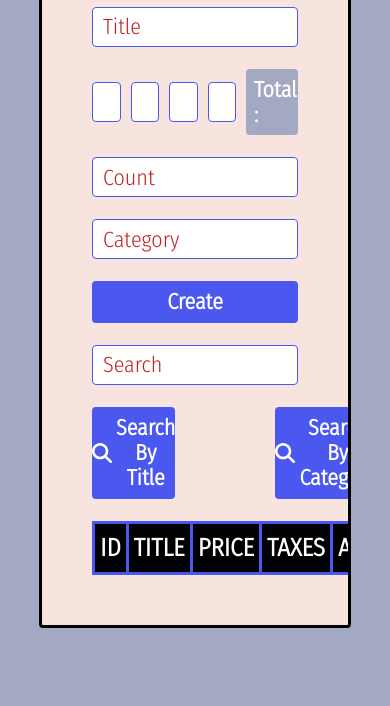
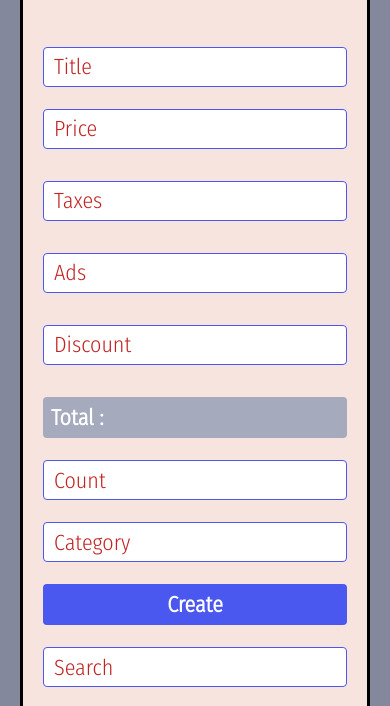
Before and after one commit to ahmed-elbltagy/APP-, a plain HTML site: page index.html in a window 390 px wide. Shown: the part 346-1052 px from the top of the page. Before the commit the page ends 1024 px from the top, so only its background shows below. Drawn offline with Linux system fonts and the light colour scheme.

Commit message:
Add files via upload

```diff
--- a/js/main.js
+++ b/js/main.js
@@ -30,7 +30,7 @@ function getTotal () {
     }
     else if(price.value == ''){
       total.innerHTML = ` `;
-      total.style.background="#a4a9c3"
+      total.style.background="#a5aabd"
     }
   }
 window.onkeyup =()=>{
@@ -48,7 +48,7 @@ function clearData(){
   total.innerHTML="";
   count.value="";
   category.value = "";
-  total.style.background = "#a4a9c3"
+  total.style.background = "#a5aabd"
 }
 
 // create product
--- a/style/css/main.css
+++ b/style/css/main.css
@@ -1,4 +1,3 @@
-
 /*  Start Global Values */
 *{
   -webkit-box-sizing: border-box;
@@ -10,6 +9,21 @@
   text-decoration: none;
   outline: none
 }
+::-webkit-scrollbar {
+  width: 12px;
+
+}
+::-webkit-scrollbar-track {
+  background: #d4ac8d;
+}
+::-webkit-scrollbar-thumb {
+  background:#000;
+  border-radius: 14px;
+}
+::-webkit-scrollbar-thumb:hover {
+  background:#4a4949;
+}
+
 /*start variables */
 :root{
   --main-color: #4a58ef;
@@ -19,7 +33,7 @@
 /*End variables */
 body{
   font-family: "Fira Sans Condensed";
-  background-color: #a4a9c3 ;
+  background-color: #83889d ;
 }
 .container{
   background-color: #f8e4de;
@@ -27,7 +41,6 @@ body{
   padding:50px;
   border-radius: 4px;
   overflow:hidden;
-  width: 80% !important;
   border: 3px solid #000;
 }
 /*  End Global Values */
@@ -128,7 +141,7 @@ input::placeholder{
   width: 40%;
 }
 .price small {
-  background-color: #a4a9c3 ;
+  background-color: #a5aabd ;
   margin-bottom: 22px;
   font-size: 22px;
   width: 350px;
@@ -147,7 +160,7 @@ input::placeholder{
   gap: 100px;
 }
 .responsive-table{
-  overflow-x:a;
+  overflow-x: auto;
 }
 table{
   min-width: 100%;
@@ -159,7 +172,6 @@ table{
   color: #fff;
   border-collapse: collapse;
   border-spacing:0 ;
-  overflow: scroll;
 }
 th{
   padding:10px 5px;
@@ -189,3 +201,35 @@ td{
 #deleteAll:hover{
   background-color:#962121;
 }
+@media(max-width:960px){
+  header{
+    flex-direction: column;
+  }
+  header img{
+    margin-bottom: -10px;
+  }
+  .container{
+    background-color: #f8e4de;
+    margin: 20px 20px;
+    padding:20px;
+    border-radius: 4px;
+    overflow:hidden;
+    border: 3px solid #000;
+  }
+  .price{
+    display: flex;
+    flex-direction: column;
+    align-items: center;
+    gap: 10px;
+  }
+  .price input{
+    width: 100%;
+  }
+  .price small{
+    width: 100%;
+  }
+  .search{
+    flex-direction: column;
+    gap: 0;
+  }
+}
```
